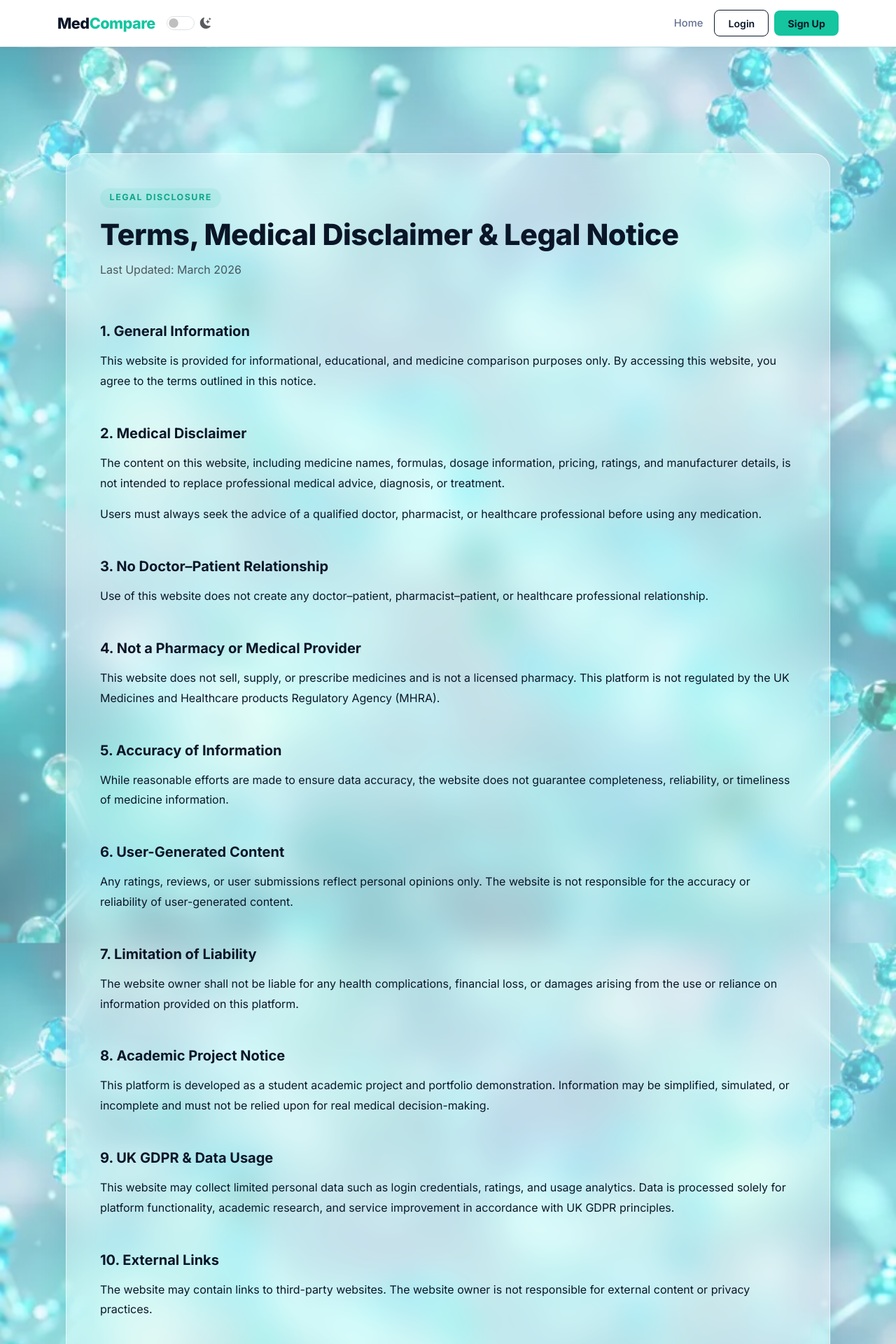
After one commit to muazainal/mz-medcompare, a Django app: page /legal/disclaimer/ in a window 1280 px wide. The commit adds this page. Shown: the top 1920 px of the page at 70% size. Run offline with Django 5.2, Linux system fonts and the light colour scheme.

Commit message:
Add legal disclaimer to footer and create full disclaimer page

```diff
--- a/medcompare_project/urls.py
+++ b/medcompare_project/urls.py
@@ -26,6 +26,7 @@ urlpatterns = [
     path('purchase-cancel/', views.purchase_cancel, name='purchase_cancel'),
     path('my-orders/', views.my_orders, name='my_orders'),
     path('buy/<int:medicine_id>/', views.create_purchase_session, name='create_purchase_session'),
+    path('legal/disclaimer/', views.disclaimer, name='disclaimer'),
 ]
 
 # Serve media files during development
--- a/medicines/static/css/style.css
+++ b/medicines/static/css/style.css
@@ -1177,6 +1177,14 @@ input[type="email"]:focus {
     text-decoration: none;
 }
 
+.text-accent {
+    color: var(--accent) !important;
+}
+
+.footer-disclaimer a:hover {
+    color: var(--accent-dark) !important;
+}
+
 /* Ensure links in text are distinguishable */
 p a:not(.btn),
 .card-text a:not(.btn) {
--- a/medicines/templates/medicines/base.html
+++ b/medicines/templates/medicines/base.html
@@ -135,7 +135,23 @@
 
     <footer class="site-footer">
         <div class="container">
+            {% if request.resolver_match.url_name != 'login' and request.resolver_match.url_name != 'signup' %}
+            <div class="footer-disclaimer mb-4 text-center mx-auto" style="max-width: 900px; font-size: 0.85rem; line-height: 1.6; opacity: 0.8;">
+                <p class="mb-2">
+                    This website provides medicine information for educational and comparison purposes only and does not constitute medical advice, diagnosis, or treatment.
+                    Users must consult a qualified healthcare professional before making any medical decisions.
+                    This platform is not a pharmacy, does not sell medicines, and is not regulated by the UK Medicines and Healthcare products Regulatory Agency (MHRA).
+                    Limited personal data may be processed in accordance with UK GDPR for functionality and academic research purposes.
+                    By using this website, you accept that all information is used at your own risk.
+                </p>
+                <a href="{% url 'disclaimer' %}" class="text-accent fw-bold">Read full Terms & Medical Disclaimer</a>
+            </div>
+            <div class="footer-bottom border-top pt-3 mt-3" style="border-color: rgba(255,255,255,0.1) !important;">
+                &copy; 2026 <a href="{% url 'home' %}">MedCompare</a>. All rights reserved.
+            </div>
+            {% else %}
             &copy; 2026 <a href="{% url 'home' %}">MedCompare</a>. All rights reserved.
+            {% endif %}
         </div>
     </footer>
 
--- /dev/null
+++ b/medicines/templates/medicines/disclaimer.html
@@ -0,0 +1,83 @@
+{% extends 'medicines/base.html' %}
+
+{% block title %}Terms, Medical Disclaimer & Legal Notice | MedCompare{% endblock %}
+
+{% block content %}
+<div class="container py-5">
+    <div class="glass-container p-4 p-md-5">
+        <div class="mb-5">
+            <span class="section-tag">Legal Disclosure</span>
+            <h1 class="section-title">Terms, Medical Disclaimer & Legal Notice</h1>
+            <p class="text-muted">Last Updated: March 2026</p>
+        </div>
+
+        <div class="disclaimer-content" style="line-height: 1.8; color: var(--text-dark);">
+            <section class="mb-5">
+                <h2 class="h5 fw-bold mb-3" style="color: var(--primary);">1. General Information</h2>
+                <p>This website is provided for informational, educational, and medicine comparison purposes only. By accessing this website, you agree to the terms outlined in this notice.</p>
+            </section>
+
+            <section class="mb-5">
+                <h2 class="h5 fw-bold mb-3" style="color: var(--primary);">2. Medical Disclaimer</h2>
+                <p>The content on this website, including medicine names, formulas, dosage information, pricing, ratings, and manufacturer details, is not intended to replace professional medical advice, diagnosis, or treatment.</p>
+                <p>Users must always seek the advice of a qualified doctor, pharmacist, or healthcare professional before using any medication.</p>
+            </section>
+
+            <section class="mb-5">
+                <h2 class="h5 fw-bold mb-3" style="color: var(--primary);">3. No Doctor–Patient Relationship</h2>
+                <p>Use of this website does not create any doctor–patient, pharmacist–patient, or healthcare professional relationship.</p>
+            </section>
+
+            <section class="mb-5">
+                <h2 class="h5 fw-bold mb-3" style="color: var(--primary);">4. Not a Pharmacy or Medical Provider</h2>
+                <p>This website does not sell, supply, or prescribe medicines and is not a licensed pharmacy. This platform is not regulated by the UK Medicines and Healthcare products Regulatory Agency (MHRA).</p>
+            </section>
+
+            <section class="mb-5">
+                <h2 class="h5 fw-bold mb-3" style="color: var(--primary);">5. Accuracy of Information</h2>
+                <p>While reasonable efforts are made to ensure data accuracy, the website does not guarantee completeness, reliability, or timeliness of medicine information.</p>
+            </section>
+
+            <section class="mb-5">
+                <h2 class="h5 fw-bold mb-3" style="color: var(--primary);">6. User-Generated Content</h2>
+                <p>Any ratings, reviews, or user submissions reflect personal opinions only. The website is not responsible for the accuracy or reliability of user-generated content.</p>
+            </section>
+
+            <section class="mb-5">
+                <h2 class="h5 fw-bold mb-3" style="color: var(--primary);">7. Limitation of Liability</h2>
+                <p>The website owner shall not be liable for any health complications, financial loss, or damages arising from the use or reliance on information provided on this platform.</p>
+            </section>
+
+            <section class="mb-5">
+                <h2 class="h5 fw-bold mb-3" style="color: var(--primary);">8. Academic Project Notice</h2>
+                <p>This platform is developed as a student academic project and portfolio demonstration. Information may be simplified, simulated, or incomplete and must not be relied upon for real medical decision-making.</p>
+            </section>
+
+            <section class="mb-5">
+                <h2 class="h5 fw-bold mb-3" style="color: var(--primary);">9. UK GDPR & Data Usage</h2>
+                <p>This website may collect limited personal data such as login credentials, ratings, and usage analytics. Data is processed solely for platform functionality, academic research, and service improvement in accordance with UK GDPR principles.</p>
+            </section>
+
+            <section class="mb-5">
+                <h2 class="h5 fw-bold mb-3" style="color: var(--primary);">10. External Links</h2>
+                <p>The website may contain links to third-party websites. The website owner is not responsible for external content or privacy practices.</p>
+            </section>
+
+            <section class="mb-5">
+                <h2 class="h5 fw-bold mb-3" style="color: var(--primary);">11. Intellectual Property</h2>
+                <p>All content, design, database structures, and software are protected under applicable intellectual property laws.</p>
+            </section>
+
+            <section class="mb-5">
+                <h2 class="h5 fw-bold mb-3" style="color: var(--primary);">12. Changes to This Notice</h2>
+                <p>This legal notice may be updated at any time without prior notice. Continued use of the website indicates acceptance of updated terms.</p>
+            </section>
+
+            <section class="mb-0">
+                <h2 class="h5 fw-bold mb-3" style="color: var(--primary);">13. Contact</h2>
+                <p>For legal or privacy concerns, please contact: <a href="mailto:your-email@example.com" style="color: var(--accent);">your-email@example.com</a></p>
+            </section>
+        </div>
+    </div>
+</div>
+{% endblock %}
--- a/medicines/views.py
+++ b/medicines/views.py
@@ -587,3 +587,6 @@ def purchase_success(request):
 def purchase_cancel(request):
     messages.warning(request, "Order was cancelled.")
     return redirect('home')
+
+def disclaimer(request):
+    return render(request, 'medicines/disclaimer.html')
```
